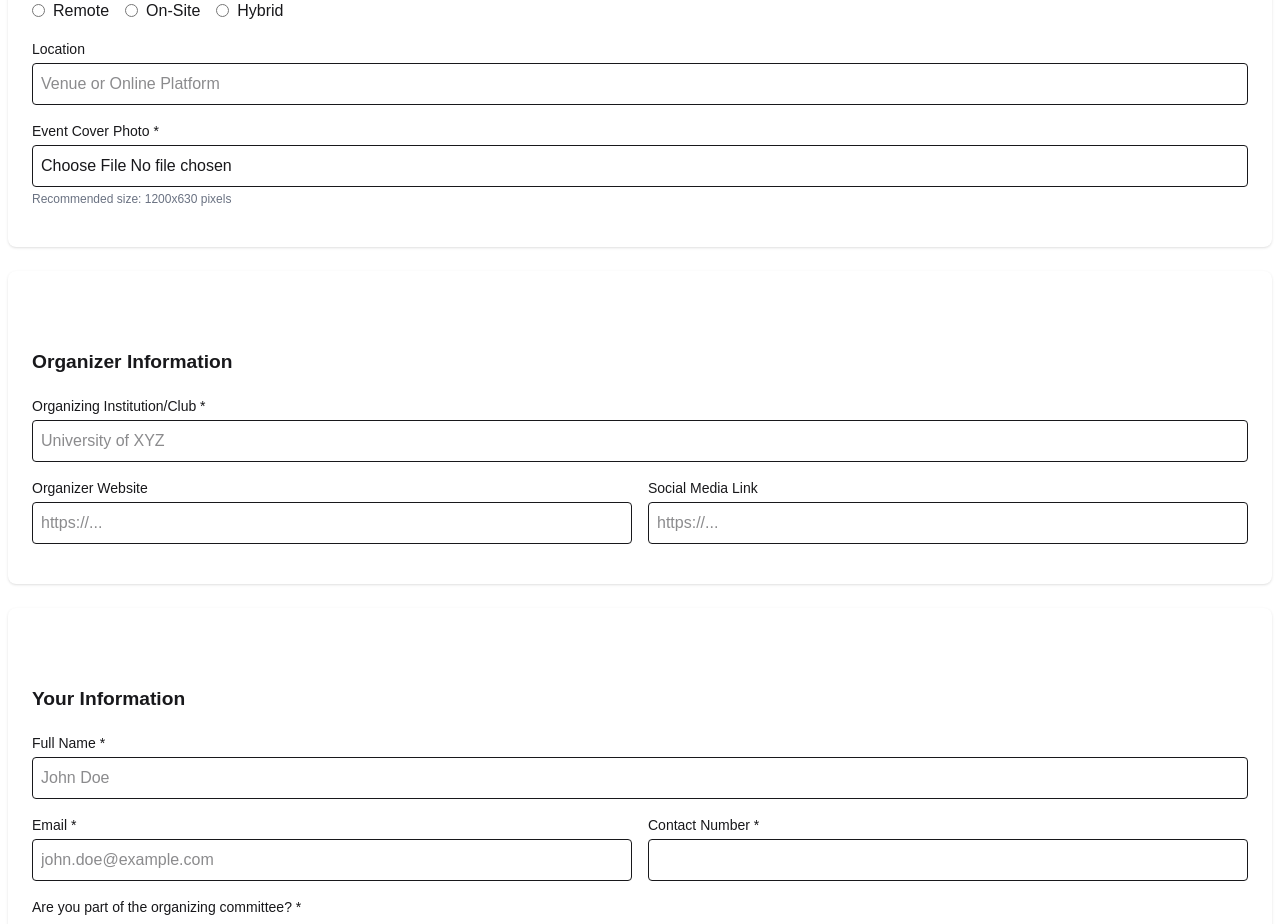
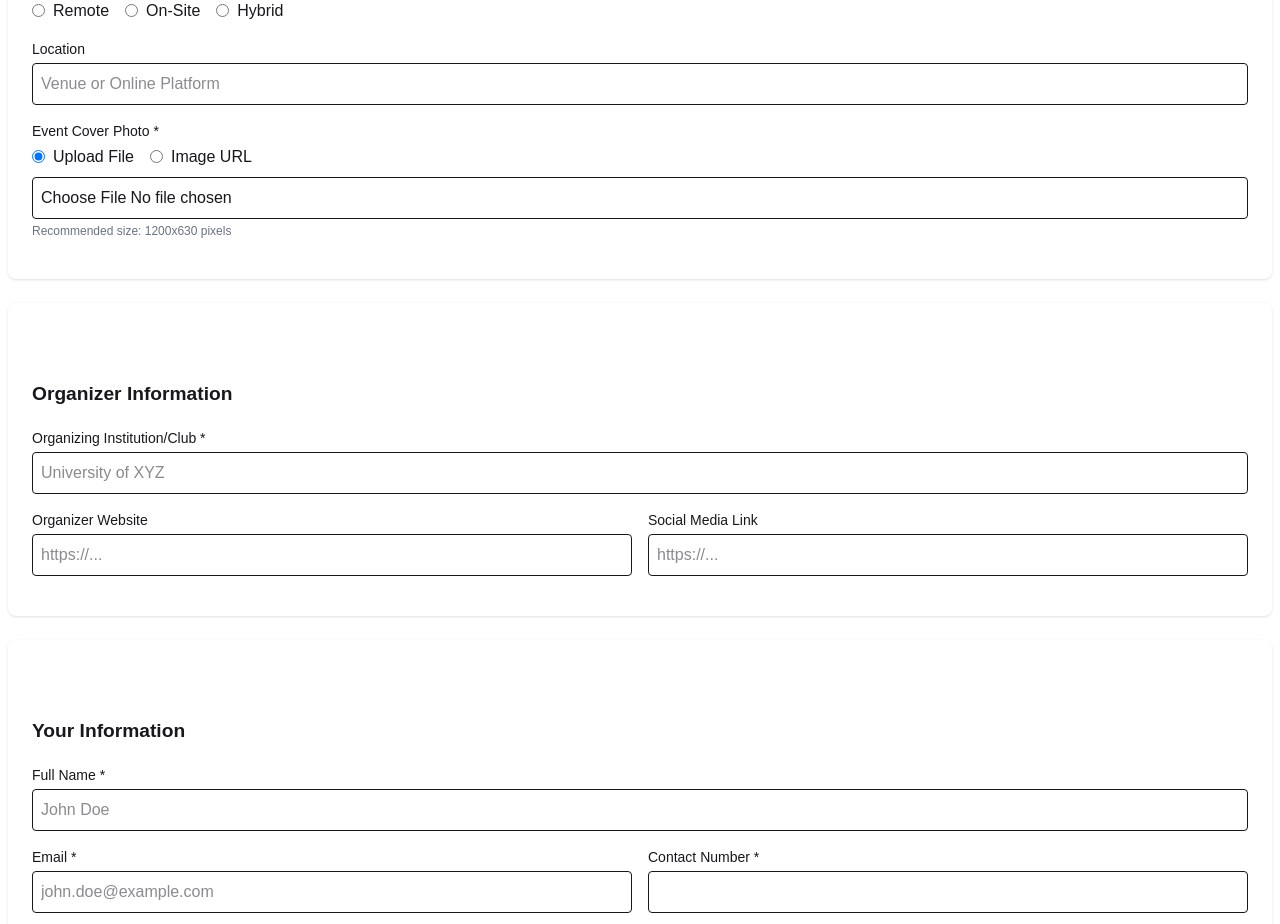
Before and after one commit to SALEHINISLAM/events4students, a Next.js app: page /create-event in a window 1280 px wide. Shown: the part 1040-1964 px from the top of the page. Built offline with nearby package versions, Linux system fonts and the light colour scheme.

Commit message:
cover page url add option is ok

```diff
--- a/src/app/api/create-event/route.js
+++ b/src/app/api/create-event/route.js
@@ -1,4 +1,3 @@
-// app/api/events/create/route.js
 import { NextResponse } from 'next/server';
 import { BlobServiceClient } from '@azure/storage-blob';
 import { MongoClient } from 'mongodb';
@@ -21,7 +20,7 @@ async function uploadToBlob(containerName, file) {
 
   const buffer = Buffer.from(await file.arrayBuffer());
   await blockBlobClient.uploadData(buffer, {
-        blobHTTPHeaders: { blobContentType: file.type }
+    blobHTTPHeaders: { blobContentType: file.type },
   });
 
   return blockBlobClient.url;
@@ -36,9 +35,50 @@ export async function POST(request) {
     // Generate a 6-digit security code
     const securityCode = randomBytes(3).toString('hex').toUpperCase();
 
-        // Extract files
+    // Extract form data
+    const coverPhotoType = formData.get('coverPhotoType');
     const coverPhoto = formData.get('coverPhoto');
     const verificationDocument = formData.get('verificationDocument');
+
+    // Validate required fields
+    if (!formData.get('eventTitle')) {
+      return NextResponse.json(
+        { success: false, message: 'Event title is required' },
+        { status: 400 }
+      );
+    }
+    if (!coverPhotoType || !['file', 'url'].includes(coverPhotoType)) {
+      return NextResponse.json(
+        { success: false, message: 'Invalid cover photo type' },
+        { status: 400 }
+      );
+    }
+    if (!coverPhoto) {
+      return NextResponse.json(
+        { success: false, message: 'Cover photo is required' },
+        { status: 400 }
+      );
+    }
+
+    // Validate URL if coverPhotoType is 'url'
+    let coverPhotoUrl = null;
+    if (coverPhotoType === 'url') {
+      const urlPattern = /^https?:\/\/.+/;
+      if (!urlPattern.test(coverPhoto)) {
+        return NextResponse.json(
+          { success: false, message: 'Invalid cover photo URL' },
+          { status: 400 }
+        );
+      }
+      coverPhotoUrl = coverPhoto;
+    } else if (coverPhotoType === 'file') {
+      if (!(coverPhoto instanceof File)) {
+        return NextResponse.json(
+          { success: false, message: 'Cover photo must be a file' },
+          { status: 400 }
+        );
+      }
+    }
 
     // Extract other form data
     const eventData = {
@@ -58,19 +98,21 @@ export async function POST(request) {
       email: formData.get('email'),
       contactNumber: formData.get('contactNumber'),
       isOrganizer: formData.get('isOrganizer'),
-            organizerRole: formData.get('organizerRole')
+      organizerRole: formData.get('organizerRole'),
     };
 
     // Upload files to Azure Blob Storage
     const uploads = [];
-        if (coverPhoto) {
+    if (coverPhotoType === 'file' && coverPhoto instanceof File) {
       uploads.push(uploadToBlob('event-covers', coverPhoto));
     }
-        if (verificationDocument) {
+    if (verificationDocument instanceof File) {
       uploads.push(uploadToBlob('verification-docs', verificationDocument));
     }
 
-        const [coverPhotoUrl, verificationDocUrl] = await Promise.all(uploads);
+    const uploadResults = await Promise.all(uploads);
+    const verificationDocUrl = verificationDocument instanceof File ? uploadResults.pop() : null;
+    coverPhotoUrl = coverPhotoType === 'file' ? uploadResults[0] || null : coverPhotoUrl;
 
     // Insert into MongoDB
     const result = await db.collection('events').insertOne({
@@ -79,23 +121,28 @@ export async function POST(request) {
       isVerified: false,
       adminApproval: false,
       isDeleted: false,
-            coverPhotoUrl: coverPhotoUrl || null,
-            verificationDocUrl: verificationDocUrl || null,
+      coverPhotoUrl,
+      verificationDocUrl,
       createdAt: new Date(),
       updatedAt: new Date(),
     });
 
-        return NextResponse.json({
+    return NextResponse.json(
+      {
         success: true,
         eventId: result.insertedId,
-        }, { status: 201 });
-
+      },
+      { status: 201 }
+    );
   } catch (error) {
     console.error('Error creating event:', error);
-        return NextResponse.json({
+    return NextResponse.json(
+      {
         success: false,
-            message: 'Internal server error'
-        }, { status: 500 });
+        message: error.message || 'Internal server error',
+      },
+      { status: 500 }
+    );
   } finally {
     await mongoClient.close();
   }
--- a/src/app/create-event/page.jsx
+++ b/src/app/create-event/page.jsx
@@ -9,26 +9,35 @@ export default function CreateEventPage() {
     register,
     handleSubmit,
     control,
+    watch,
     formState: { errors },
-  } = useForm();
+  } = useForm({
+    defaultValues: {
+      coverPhotoType: "file",
+    },
+  });
 
+  const coverPhotoType = watch("coverPhotoType");
   //submit handler
   const onSubmit = async (data) => {
     console.log(data);
-    // Handle form submission logic here
     try {
       const formData = new FormData();
       for (const key of Object.keys(data)) {
-        if (key === "coverPhoto" || key === "verificationDocument") {
-          // Handle file inputs
+        if (key === "coverPhotoFile" && data.coverPhotoType === "file") {
+          if (data[key] && data[key].length > 0) {
+            formData.append("coverPhoto", data[key][0]);
+          }
+        } else if (key === "coverPhotoUrl" && data.coverPhotoType === "url") {
+          if (data[key]) {
+            formData.append("coverPhoto", data[key]);
+          }
+        } else if (key === "verificationDocument") {
           if (data[key] && data[key].length > 0) {
             formData.append(key, data[key][0]);
           }
-        } else {
-          // Handle regular fields
-          if (data[key] !== undefined && data[key] !== null) {
+        } else if (data[key] !== undefined && data[key] !== null) {
           formData.append(key, data[key]);
-          }
         }
       }
 
@@ -49,6 +58,7 @@ export default function CreateEventPage() {
       alert("Failed to create event. Please try again.");
     }
   };
+
   return (
     <div data-theme="light" className="">
       <div className="container mx-auto p-2">
@@ -242,20 +252,61 @@ export default function CreateEventPage() {
               <label className="block text-sm font-medium mb-1">
                 Event Cover Photo *
               </label>
+              <div className="flex space-x-4 mb-2">
+                <label className="inline-flex items-center">
+                  <input
+                    type="radio"
+                    {...register("coverPhotoType", {
+                      required: "Please select a cover photo type",
+                    })}
+                    className="mr-2"
+                    value="file"
+                  />
+                  Upload File
+                </label>
+                <label className="inline-flex items-center">
+                  <input
+                    type="radio"
+                    {...register("coverPhotoType")}
+                    className="mr-2"
+                    value="url"
+                  />
+                  Image URL
+                </label>
+              </div>
+              {coverPhotoType === "file" ? (
                 <input
                   type="file"
                   className="w-full p-2 border rounded"
                   accept="image/*"
-                {...register("coverPhoto", {
-                  required: "Cover photo is required",
+                  {...register("coverPhotoFile", {
+                    required:
+                      coverPhotoType === "file" ? "Cover photo is required" : false,
                   })}
                 />
+              ) : (
+                <input
+                  type="url"
+                  className="w-full p-2 border rounded"
+                  placeholder="https://..."
+                  {...register("coverPhotoUrl", {
+                    required:
+                      coverPhotoType === "url" ? "Image URL is required" : false,
+                    pattern: {
+                      value: /^https?:\/\/.+/,
+                      message: "Please enter a valid URL",
+                    },
+                  })}
+                />
+              )}
               <p className="text-xs text-gray-500 mt-1">
                 Recommended size: 1200x630 pixels
               </p>
-              {errors.coverPhoto && (
+              {(errors.coverPhotoFile || errors.coverPhotoUrl || errors.coverPhotoType) && (
                 <p className="text-red-500 text-xs mt-1">
-                  {errors.coverPhoto.message}
+                  {errors.coverPhotoFile?.message ||
+                    errors.coverPhotoUrl?.message ||
+                    errors.coverPhotoType?.message}
                 </p>
               )}
             </div>
```
Lines whose indentation alone changed are shown as unchanged.
